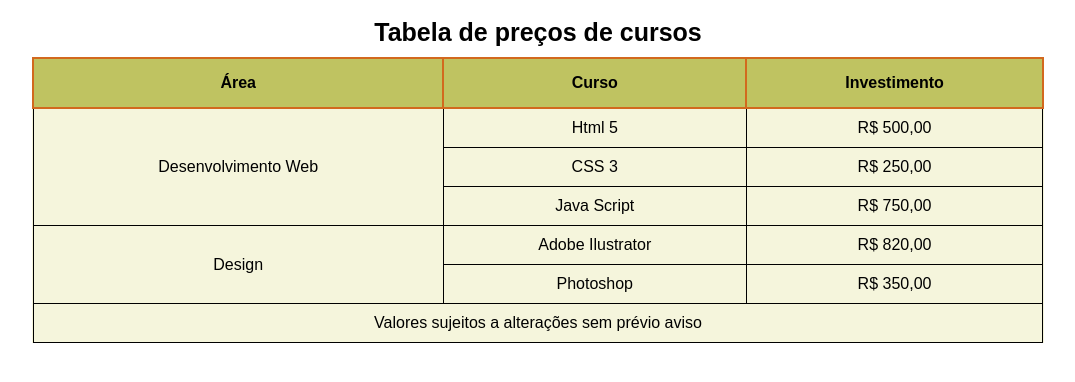
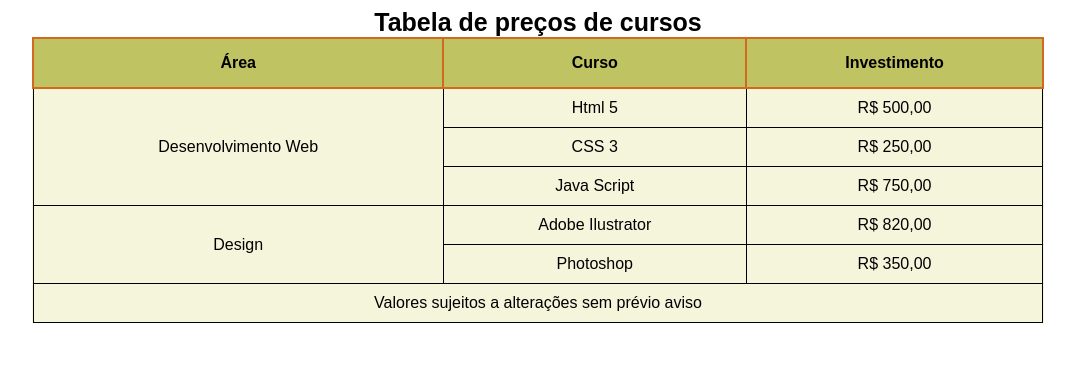
Before and after one commit to edward-mn/learn-web-development, a plain HTML site: page udemy/curso-web-design-html-css-e-javascript/15_table.html in a window 1280 px wide. Shown: the whole page, without its empty margins (102-1177 px from the left). Drawn offline with Linux system fonts and the light colour scheme.

Commit message:
Updating my progress in the course
Class number: 45 Tables - Done

```diff
--- a/udemy/curso-web-design-html-css-e-javascript/15_table.html
+++ b/udemy/curso-web-design-html-css-e-javascript/15_table.html
@@ -23,7 +23,7 @@
           caption {
             font-size: 25px;
             font-weight: bold;
-            padding: 10px;
+            padding: 10;
           }
 
           th {
```
